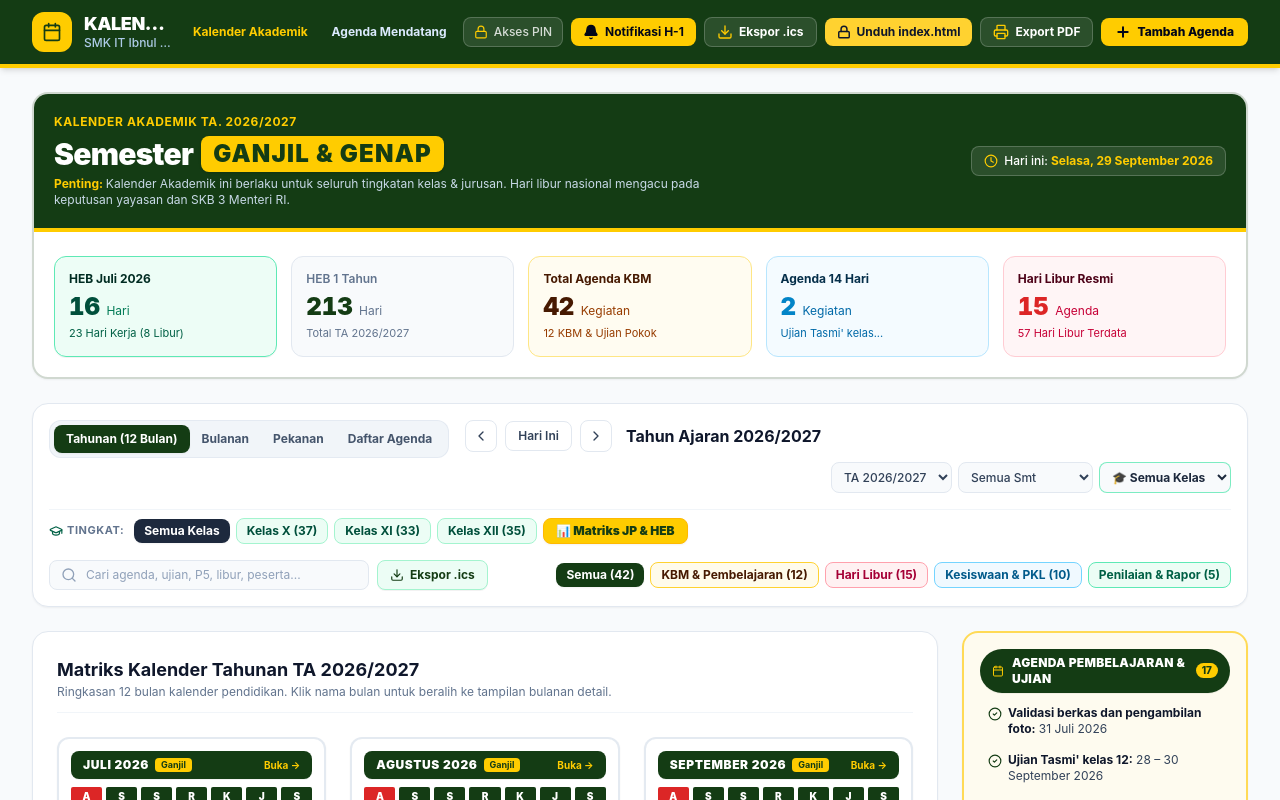
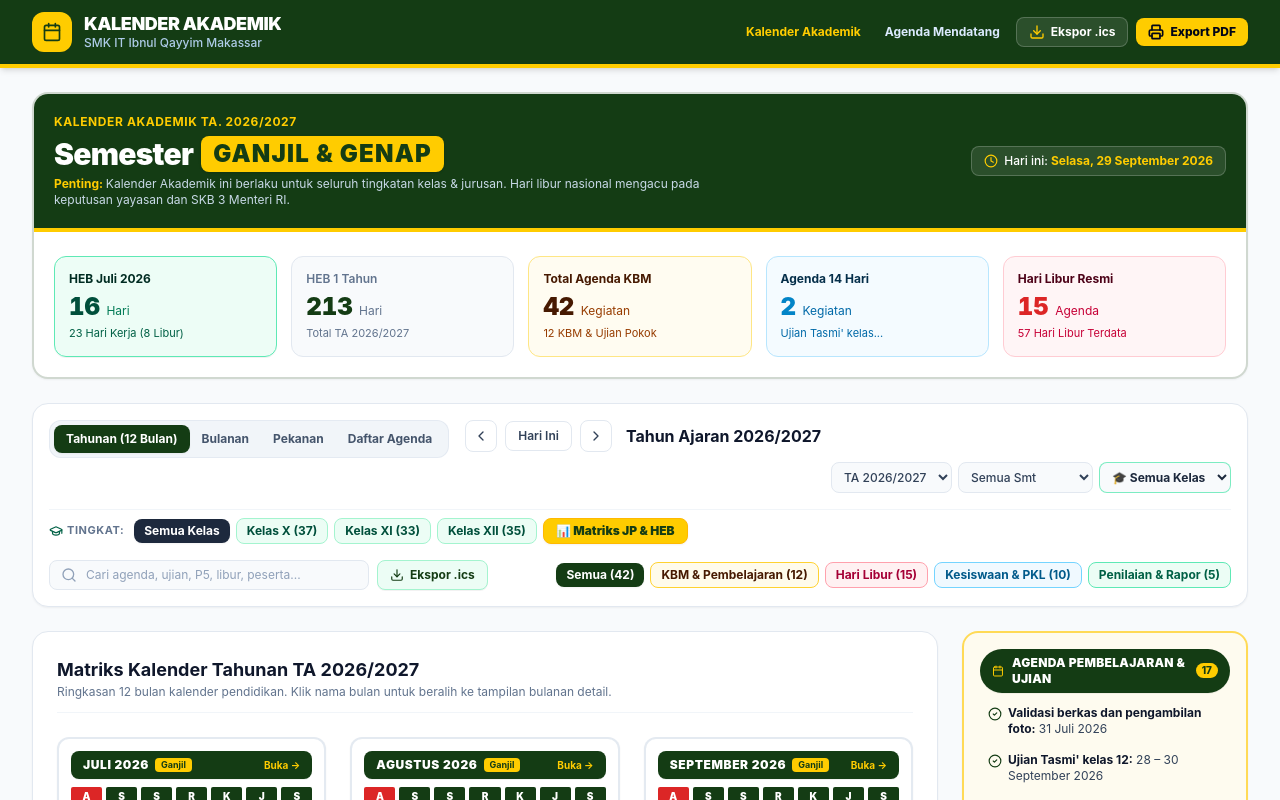
Before and after one commit to antomakking/kalender-pendidikan-v1, a React (Vite) app: page / in a window 1280 px wide. Shown: the top 800 px of the page. Built offline with nearby package versions, Linux system fonts and the light colour scheme.

Commit message:
refactor(header): remove administrative session controls
Clean up the desktop header by removing the session lock/unlock buttons and notification settings to simplify the user interface.

```diff
--- a/src/components/Header.tsx
+++ b/src/components/Header.tsx
@@ -107,44 +107,6 @@ export const Header: React.FC<HeaderProps> = ({
 
         {/* Zone 3: Desktop Full Actions (Visible on lg and larger) */}
         <div className="hidden lg:flex items-center gap-2 shrink-0">
-          {/* Security status / PIN button */}
-          {isManagerUnlocked ? (
-            <button
-              onClick={onLockSession}
-              className="inline-flex items-center gap-1.5 px-2.5 py-1.5 text-xs font-bold text-emerald-200 bg-emerald-950/60 hover:bg-emerald-900 rounded-lg transition-colors border border-emerald-500/30 whitespace-nowrap cursor-pointer shadow-2xs"
-              title={`Sesi aktif (${formatRemainingTime(remainingSeconds)} tersisa). Klik untuk kunci sesi sekarang.`}
-            >
-              <LockOpen className="w-3.5 h-3.5 text-[#ffcc00]" />
-              <span>Kunci ({formatRemainingTime(remainingSeconds)})</span>
-            </button>
-          ) : (
-            <button
-              onClick={onOpenPinSettings}
-              className="inline-flex items-center gap-1.5 px-2.5 py-1.5 text-xs font-medium text-white/80 hover:text-white bg-white/10 hover:bg-white/20 rounded-lg transition-colors border border-white/20 whitespace-nowrap cursor-pointer shadow-2xs"
-              title="Masuk sebagai Pengelola / Pengaturan PIN"
-            >
-              <Lock className="w-3.5 h-3.5 text-[#ffcc00]" />
-              <span>Akses PIN</span>
-            </button>
-          )}
-
-          {/* Notification H-1 Button */}
-          {onOpenNotificationModal && (
-            <button
-              onClick={onOpenNotificationModal}
-              className="inline-flex items-center gap-1.5 px-3 py-1.5 text-xs font-bold text-slate-950 bg-[#ffcc00] hover:bg-[#eab308] rounded-lg transition-colors shadow-2xs whitespace-nowrap cursor-pointer relative"
-              title="Sistem Notifikasi Pengingat Browser H-1 Agenda"
-            >
-              <Bell className="w-4 h-4 text-slate-950 fill-slate-950" />
-              <span>Notifikasi H-1</span>
-              {tomorrowEventsCount > 0 && (
-                <span className="w-4 h-4 rounded-full bg-rose-600 text-white font-mono text-[10px] font-black flex items-center justify-center -top-1 -right-1 absolute ring-2 ring-[#143c14]">
-                  {tomorrowEventsCount}
-                </span>
-              )}
-            </button>
-          )}
-
           {/* Export iCal (.ics) / Google Calendar button */}
           <button
             onClick={onExportICal}
@@ -155,60 +117,30 @@ export const Header: React.FC<HeaderProps> = ({
             <span>Ekspor .ics</span>
           </button>
 
-          {/* Standalone Single File (index.html) Export Button (Protected by PIN) */}
-          {onOpenStandaloneExport && (
-            <button
-              onClick={onOpenStandaloneExport}
-              className="inline-flex items-center gap-1.5 px-3 py-1.5 text-xs font-bold text-slate-900 bg-amber-300 hover:bg-amber-400 rounded-lg transition-colors shadow-2xs whitespace-nowrap cursor-pointer"
-              title={
-                isManagerUnlocked
-                  ? 'Unduh 1 file index.html mandiri untuk Hostinger (Sesi Aktif)'
-                  : 'Unduh 1 file index.html mandiri untuk Hostinger (Perlu PIN Pengelola)'
-              }
-            >
-              {!isManagerUnlocked ? (
-                <Lock className="w-3.5 h-3.5 text-slate-900 stroke-[2.5]" />
-              ) : (
-                <Download className="w-4 h-4 text-slate-900 stroke-[2.5]" />
-              )}
-              <span>Unduh index.html</span>
-            </button>
-          )}
-
           {/* PWA Mobile & Desktop Install Prompt */}
           <PWAInstallButton />
 
           {/* Export PDF / Print button */}
           <button
             onClick={onOpenPrint}
-            className="inline-flex items-center gap-1.5 px-3 py-1.5 text-xs font-bold text-white bg-white/10 hover:bg-white/20 rounded-lg transition-colors border border-white/20 whitespace-nowrap cursor-pointer shadow-2xs"
+            className="inline-flex items-center gap-1.5 px-3 py-1.5 text-xs font-extrabold text-slate-950 bg-[#ffcc00] hover:bg-[#eab308] rounded-lg transition-colors shadow-xs whitespace-nowrap cursor-pointer"
             title="Export dokumen kalender resmi ke PDF"
           >
-            <Printer className="w-4 h-4 text-[#ffcc00]" />
+            <Printer className="w-4 h-4 text-slate-950 stroke-[2.5]" />
             <span>Export PDF</span>
-          </button>
-
-          {/* Add event button */}
-          <button
-            onClick={onAddEvent}
-            className="inline-flex items-center gap-1.5 px-3.5 py-1.5 text-xs font-extrabold text-slate-950 bg-[#ffcc00] hover:bg-[#eab308] rounded-lg transition-colors shadow-xs whitespace-nowrap cursor-pointer"
-            title={isManagerUnlocked ? 'Tambah Agenda Baru' : 'Tambah Agenda Baru (Perlu PIN Pengelola)'}
-          >
-            <Plus className="w-4 h-4 text-slate-950 stroke-[3]" />
-            <span>Tambah Agenda</span>
           </button>
         </div>
 
         {/* Zone 4: Mobile & Tablet Compact Action Bar (Always guaranteed not to overflow) */}
         <div className="flex lg:hidden items-center gap-1.5 shrink-0" ref={menuRef}>
-          {/* Primary Action: Tambah Button */}
+          {/* Primary Action: Export PDF Button */}
           <button
-            onClick={onAddEvent}
+            onClick={onOpenPrint}
             className="inline-flex items-center gap-1 px-2.5 py-1.5 text-xs font-black text-slate-950 bg-[#ffcc00] hover:bg-[#eab308] active:scale-95 rounded-lg transition-all shadow-xs whitespace-nowrap shrink-0 cursor-pointer"
-            title={isManagerUnlocked ? 'Tambah Agenda Baru' : 'Tambah Agenda (Perlu PIN)'}
+            title="Export PDF Resmi"
           >
-            <Plus className="w-3.5 h-3.5 text-slate-950 stroke-[3]" />
-            <span>Tambah</span>
+            <Printer className="w-3.5 h-3.5 text-slate-950 stroke-[2.5]" />
+            <span>Cetak PDF</span>
           </button>
 
           {/* Dropdown Menu Toggle for All Secondary Actions */}
@@ -228,43 +160,8 @@ export const Header: React.FC<HeaderProps> = ({
 
             {/* Mobile Dropdown Popover */}
             {isMobileMenuOpen && (
-              <div className="absolute right-0 top-full mt-2 w-64 bg-white text-slate-800 rounded-2xl shadow-2xl border border-slate-200 z-50 p-2 text-xs divide-y divide-slate-100 animate-in fade-in zoom-in-95 duration-150">
-                {/* Section 1: Security & Manager Session */}
-                <div className="p-1.5 pb-2">
-                  <div className="text-[10px] font-bold text-slate-400 uppercase tracking-wider mb-1.5 px-1">
-                    Keamanan & Akses
-                  </div>
-                  {isManagerUnlocked ? (
-                    <button
-                      onClick={() => {
-                        setIsMobileMenuOpen(false);
-                        onLockSession?.();
-                      }}
-                      className="w-full flex items-center justify-between p-2 rounded-xl bg-emerald-50 text-emerald-950 hover:bg-emerald-100 transition-colors font-semibold text-left"
-                    >
-                      <span className="flex items-center gap-2">
-                        <LockOpen className="w-4 h-4 text-emerald-700 shrink-0" />
-                        <span>Kunci Sesi Pengelola</span>
-                      </span>
-                      <span className="text-[10px] font-mono bg-emerald-200 text-emerald-900 px-1.5 py-0.5 rounded font-bold shrink-0">
-                        {formatRemainingTime(remainingSeconds)}
-                      </span>
-                    </button>
-                  ) : (
-                    <button
-                      onClick={() => {
-                        setIsMobileMenuOpen(false);
-                        onOpenPinSettings?.();
-                      }}
-                      className="w-full flex items-center gap-2 p-2 rounded-xl hover:bg-slate-50 transition-colors font-semibold text-slate-700 text-left"
-                    >
-                      <Lock className="w-4 h-4 text-[#143c14] shrink-0" />
-                      <span>Masuk / Pengaturan PIN</span>
-                    </button>
-                  )}
-                </div>
-
-                {/* Section 2: PWA Install Option */}
+              <div className="absolute right-0 top-full mt-2 w-56 bg-white text-slate-800 rounded-2xl shadow-2xl border border-slate-200 z-50 p-2 text-xs divide-y divide-slate-100 animate-in fade-in zoom-in-95 duration-150">
+                {/* Section 1: PWA Install Option */}
                 <div className="p-1.5 py-2">
                   <div className="text-[10px] font-bold text-slate-400 uppercase tracking-wider mb-1 px-1">
                     Aplikasi Mobile
@@ -274,34 +171,11 @@ export const Header: React.FC<HeaderProps> = ({
                   </div>
                 </div>
 
-                {/* Section 3: Ekspor & Dokumen */}
+                {/* Section 2: Ekspor & Dokumen */}
                 <div className="p-1.5 py-2 space-y-1">
                   <div className="text-[10px] font-bold text-slate-400 uppercase tracking-wider mb-1 px-1">
                     Ekspor & Dokumen
                   </div>
-
-                  {onOpenNotificationModal && (
-                    <button
-                      onClick={() => {
-                        setIsMobileMenuOpen(false);
-                        onOpenNotificationModal();
-                      }}
-                      className="w-full flex items-center gap-2.5 p-2 rounded-xl bg-amber-50 hover:bg-amber-100 text-amber-950 transition-colors font-semibold text-left border border-amber-200"
-                    >
-                      <Bell className="w-4 h-4 text-amber-900 fill-amber-900 shrink-0" />
-                      <div>
-                        <div className="flex items-center gap-1.5">
-                          <span>Notifikasi Pengingat H-1</span>
-                          {tomorrowEventsCount > 0 && (
-                            <span className="bg-rose-600 text-white font-mono text-[9px] font-extrabold px-1.5 py-0.2 rounded-full">
-                              {tomorrowEventsCount} Besok
-                            </span>
-                          )}
-                        </div>
-                        <div className="text-[10px] text-amber-800/80 font-normal">Pengingat browser otomatis</div>
-                      </div>
-                    </button>
-                  )}
 
                   <button
                     onClick={() => {
@@ -330,28 +204,6 @@ export const Header: React.FC<HeaderProps> = ({
                       <div className="text-[10px] text-slate-400 font-normal">Sinkron ke kalender HP</div>
                     </div>
                   </button>
-
-                  {onOpenStandaloneExport && (
-                    <button
-                      onClick={() => {
-                        setIsMobileMenuOpen(false);
-                        onOpenStandaloneExport();
-                      }}
-                      className="w-full flex items-center gap-2.5 p-2 rounded-xl bg-amber-50 hover:bg-amber-100 text-amber-950 transition-colors font-semibold text-left border border-amber-200/60"
-                    >
-                      {!isManagerUnlocked ? (
-                        <Lock className="w-4 h-4 text-amber-900 shrink-0" />
-                      ) : (
-                        <Download className="w-4 h-4 text-amber-900 shrink-0" />
-                      )}
-                      <div>
-                        <div>Unduh index.html (Hostinger)</div>
-                        <div className="text-[10px] text-amber-700/80 font-normal">
-                          {!isManagerUnlocked ? 'Perlu PIN Pengelola' : '1 Berkas Mandiri'}
-                        </div>
-                      </div>
-                    </button>
-                  )}
                 </div>
               </div>
             )}
```
